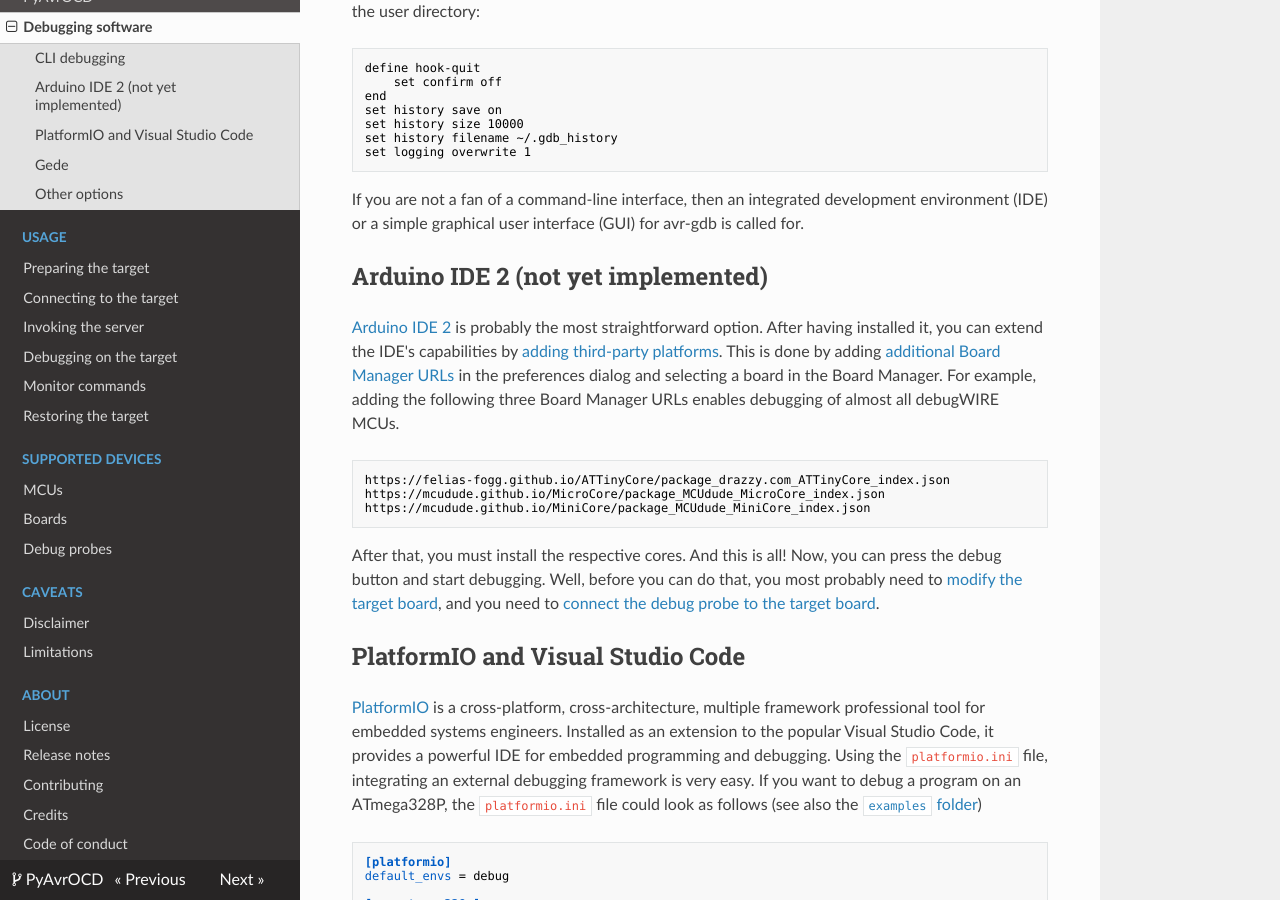
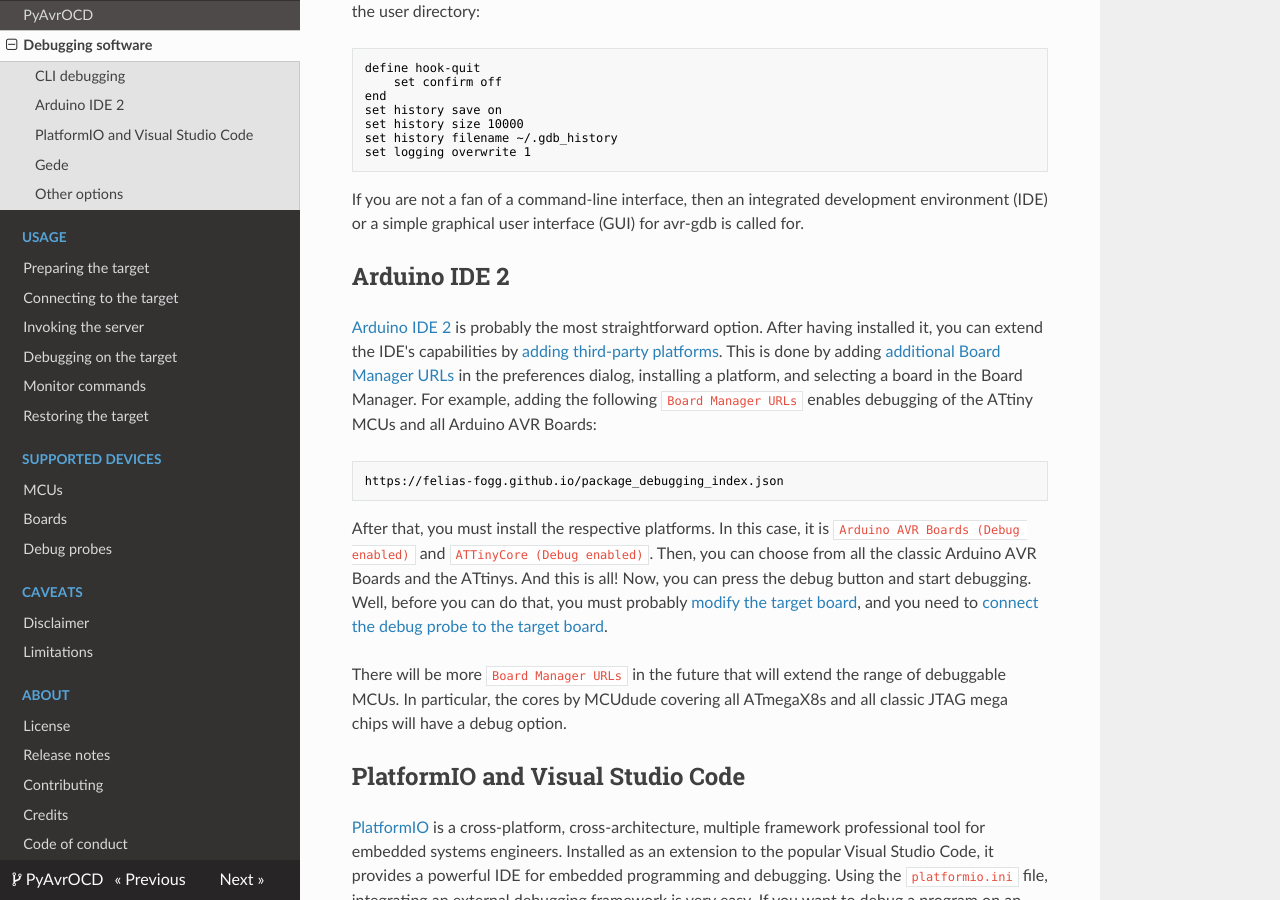
Before and after one commit to garyPenhook/PyAvrOCD, an MkDocs documentation site: the page built from docs/debugging-software.md, in a window 1280 px wide and 900 px high, scrolled down 625 px. Built offline with MkDocs 1.6.1, drawn with Linux system fonts in a browser that asks for light colours; nearby versions of some CDN libraries.

Commit message:
integration into Arduino IDE 2

````diff
--- a/docs/debugging-software.md
+++ b/docs/debugging-software.md
@@ -22,17 +22,17 @@
 
 If you are not a fan of a command-line interface, then an integrated development environment (IDE) or a simple graphical user interface (GUI) for avr-gdb is called for.
 
-## Arduino IDE 2 (not yet implemented)
+## Arduino IDE 2
 
-[Arduino IDE 2](https://docs.arduino.cc/software/ide-v2/tutorials/getting-started/ide-v2-downloading-and-installing/) is probably the most straightforward option. After having installed it, you can extend the IDE's capabilities by [adding third-party platforms](https://support.arduino.cc/hc/en-us/articles/360016466340-Add-third-party-platforms-to-the-Boards-Manager-in-Arduino-IDE). This is done by adding [additional Board Manager URLs](https://support.arduino.cc/hc/en-us/articles/360016466340-Add-third-party-platforms-to-the-Boards-Manager-in-Arduino-IDE) in the preferences dialog and selecting a board in the Board Manager. For example, adding the following three Board Manager URLs enables debugging of almost all debugWIRE MCUs.
+[Arduino IDE 2](https://docs.arduino.cc/software/ide-v2/tutorials/getting-started/ide-v2-downloading-and-installing/) is probably the most straightforward option. After having installed it, you can extend the IDE's capabilities by [adding third-party platforms](https://support.arduino.cc/hc/en-us/articles/360016466340-Add-third-party-platforms-to-the-Boards-Manager-in-Arduino-IDE). This is done by adding [additional Board Manager URLs](https://support.arduino.cc/hc/en-us/articles/360016466340-Add-third-party-platforms-to-the-Boards-Manager-in-Arduino-IDE) in the preferences dialog, installing a platform, and selecting a board in the Board Manager. For example, adding the following `Board Manager URLs` enables debugging of the ATtiny MCUs and all Arduino AVR Boards:
 
 ```
-https://felias-fogg.github.io/ATTinyCore/package_drazzy.com_ATTinyCore_index.json
-https://mcudude.github.io/MicroCore/package_MCUdude_MicroCore_index.json
-https://mcudude.github.io/MiniCore/package_MCUdude_MiniCore_index.json
+https://felias-fogg.github.io/package_debugging_index.json
 ```
 
-After that, you must install the respective cores. And this is all! Now, you can press the debug button and start debugging. Well, before you can do that, you most probably need to [modify the target board](board-preparation.md), and you need to [connect the debug probe to the target board](connect-to-target.md).
+After that, you must install the respective platforms. In this case, it is `Arduino AVR Boards (Debug enabled)` and `ATTinyCore (Debug enabled)`. Then, you can choose from all the classic Arduino AVR Boards and the ATtinys. And this is all! Now, you can press the debug button and start debugging. Well, before you can do that, you must probably [modify the target board](board-preparation.md), and you need to [connect the debug probe to the target board](connect-to-target.md).
+
+There will be more `Board Manager URLs` in the future that will extend the range of debuggable MCUs. In particular, the cores by MCUdude covering all ATmegaX8s and all classic JTAG mega chips will have a debug option.
 
 ## PlatformIO and Visual Studio Code
 
--- a/docs/debugging.md
+++ b/docs/debugging.md
@@ -47,7 +47,7 @@
 
 Note the request to power-cycle the target system, which will only appear when dealing with debugWIRE targets. You then need to disconnect and reconnect the power to the target. Afterward, debugWIRE mode is enabled, and you can debug. The debugWIRE mode will not be disabled when you leave the debugger! It will only be disabled when you issue the command `monitor debugwire disable`.  This means that until then, the RESET button will not be of any use; you cannot upload anything using SPI programming, nor can you change fuses. Since PyAvrOCD needs to delete the bootloader as well, you also cannot upload anything over the serial line.
 
-## Debugging using the Arduino IDE 2 (not yet implemented)
+## Debugging using the Arduino IDE 2
 
 If you prefer to use an IDE instead of a CLI, the Arduino IDE 2 is the most straightforward option.
 
````
Also changed, not shown: README.md (+3 -5 lines), docs/release-notes.md (+9 -0 lines), 1 other file.
